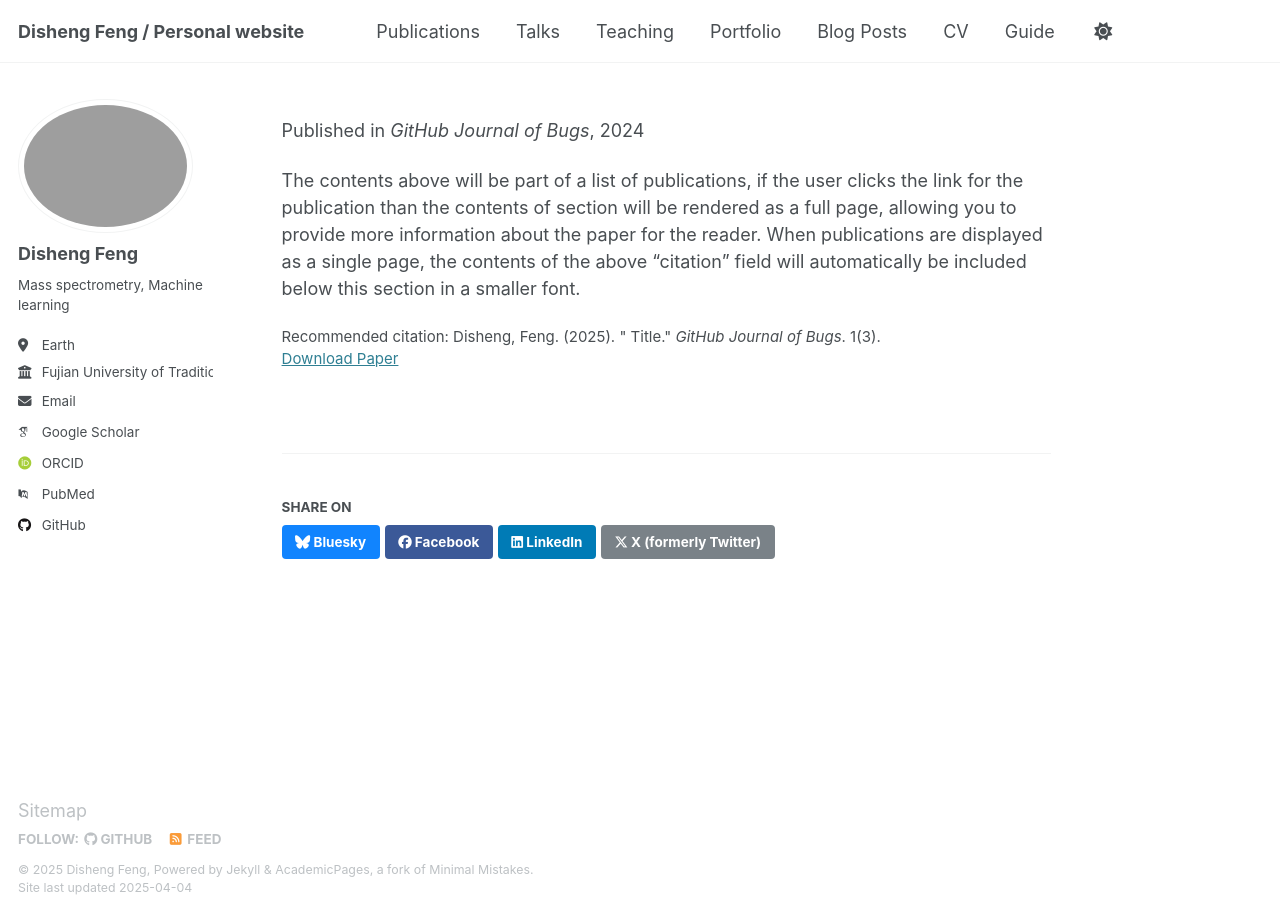
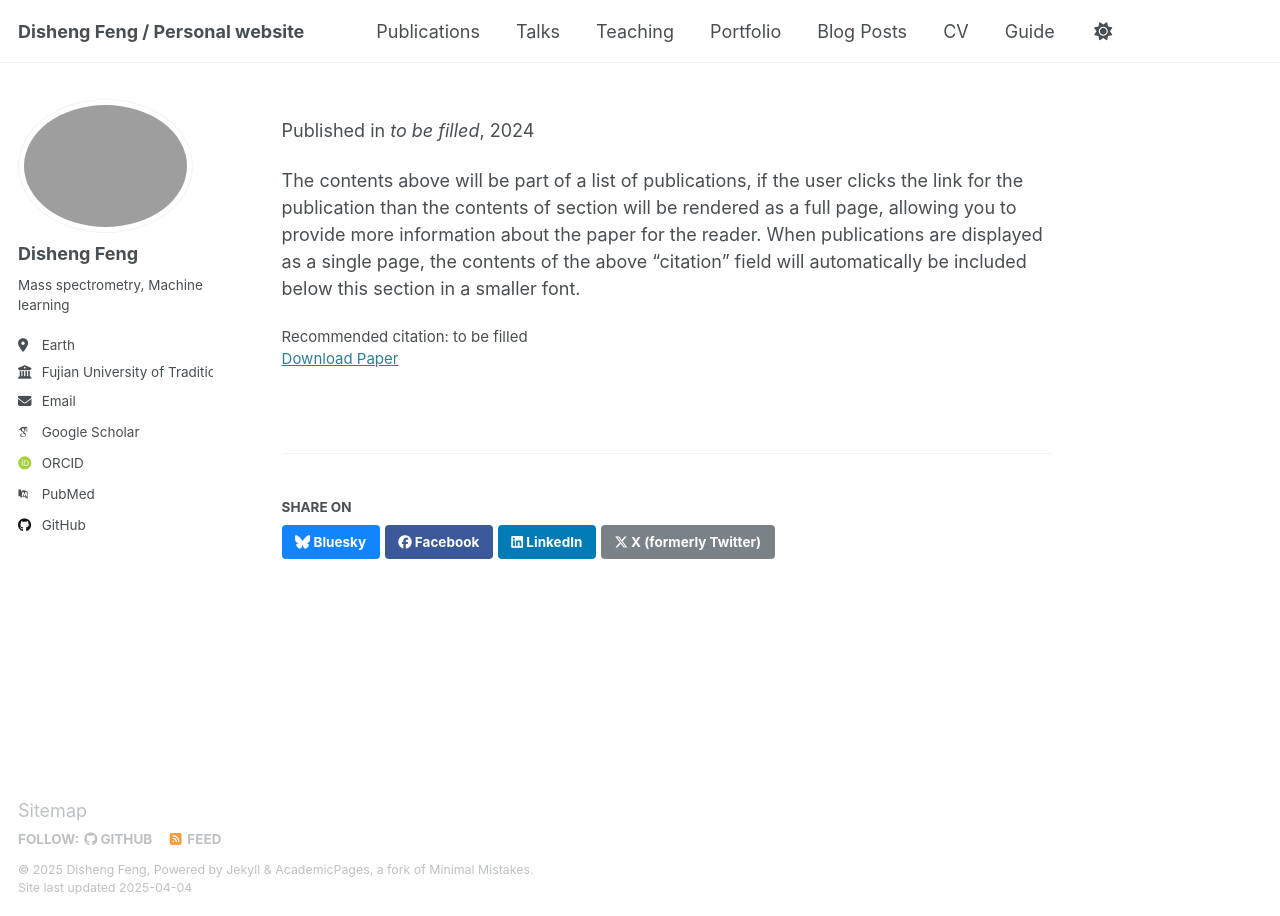
Before and after one commit to yuzhounaut/yuzhounaut.github.io, a Jekyll site: the page built from _publications/2024-02-17-paper-title-number-4.md, in a window 1280 px wide. Built offline with Jekyll 4.4.1, drawn with Linux system fonts in a browser that asks for light colours; some web fonts are replaced.

Commit message:
Update 2024-02-17-paper-title-number-4.md

```diff
--- a/_publications/2024-02-17-paper-title-number-4.md
+++ b/_publications/2024-02-17-paper-title-number-4.md
@@ -3,11 +3,11 @@ title: " "
 collection: conference
 category: journal
 permalink: /publication/2024-12-paper-title-number-4
-excerpt: 'This paper is about fixing template issue #693.'
+excerpt: 'to be filled'
 date: 2024-02-17
-venue: 'GitHub Journal of Bugs'
+venue: 'to be filled'
 paperurl: '[http://academicpages.github.io/files/paper3.pdf]'
-citation: 'Disheng, Feng. (2025). &quot; Title.&quot; <i>GitHub Journal of Bugs</i>. 1(3).'
+citation: 'to be filled'
 ---
 
 The contents above will be part of a list of publications, if the user clicks the link for the publication than the contents of section will be rendered as a full page, allowing you to provide more information about the paper for the reader. When publications are displayed as a single page, the contents of the above "citation" field will automatically be included below this section in a smaller font.
```
